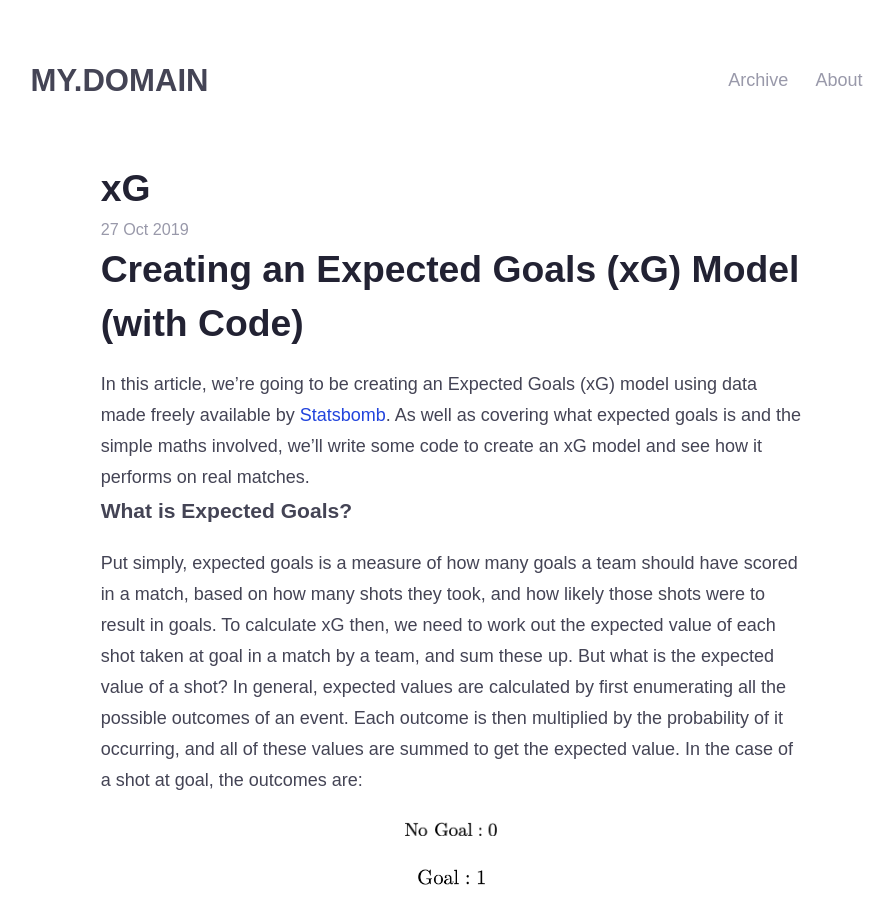
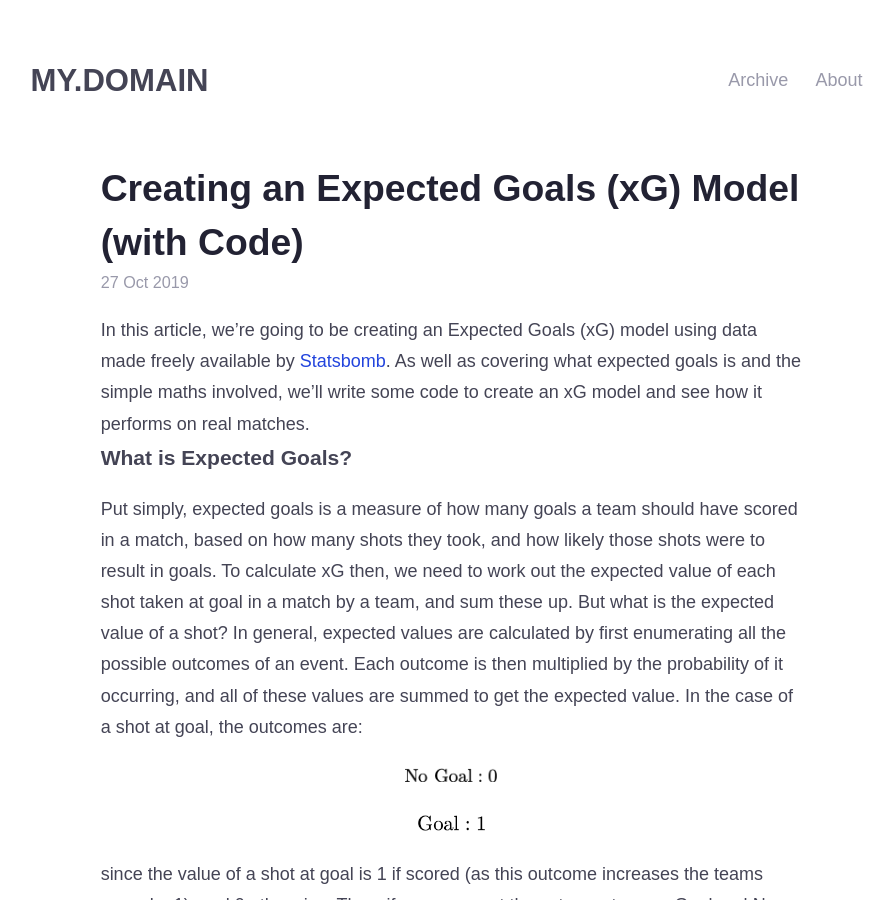
Before and after one commit to by256/by256.github.io, a Jekyll site: the page built from _posts/2019-10-27-xG.md, in a window 1280 px wide and 900 px high. Shown: the whole window, without its empty margins (189-1083 px from the left). Built offline with Jekyll 4.4.1, drawn with Linux system fonts in a browser that asks for light colours.

Commit message:
Update 2019-10-27-xG.md

```diff
--- a/_posts/2019-10-27-xG.md
+++ b/_posts/2019-10-27-xG.md
@@ -1,11 +1,9 @@
 ---
 layout:         post
-title:          "xG"
+title:          "Creating an Expected Goals (xG) Model (with Code)"
 date:           2019-10-27 12:00:00
 author:         "by256"
 ---
-
-# Creating an Expected Goals (xG) Model (with Code)
 
 
 In this article, we're going to be creating an Expected Goals (xG) model using data made freely available by [Statsbomb](https://statsbomb.com/resource-centre/). As well as covering what expected goals is and the simple maths involved, we'll write some code to create an xG model and see how it performs on real matches.
```
